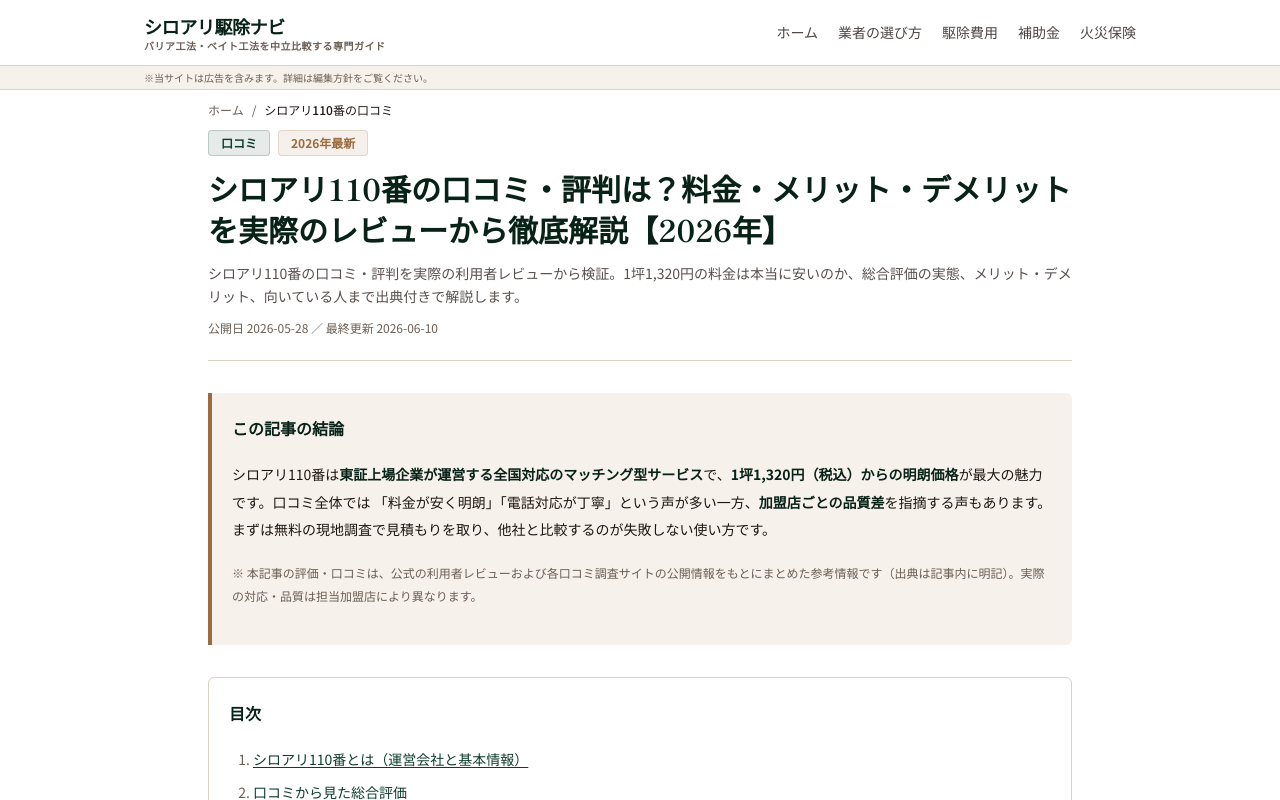
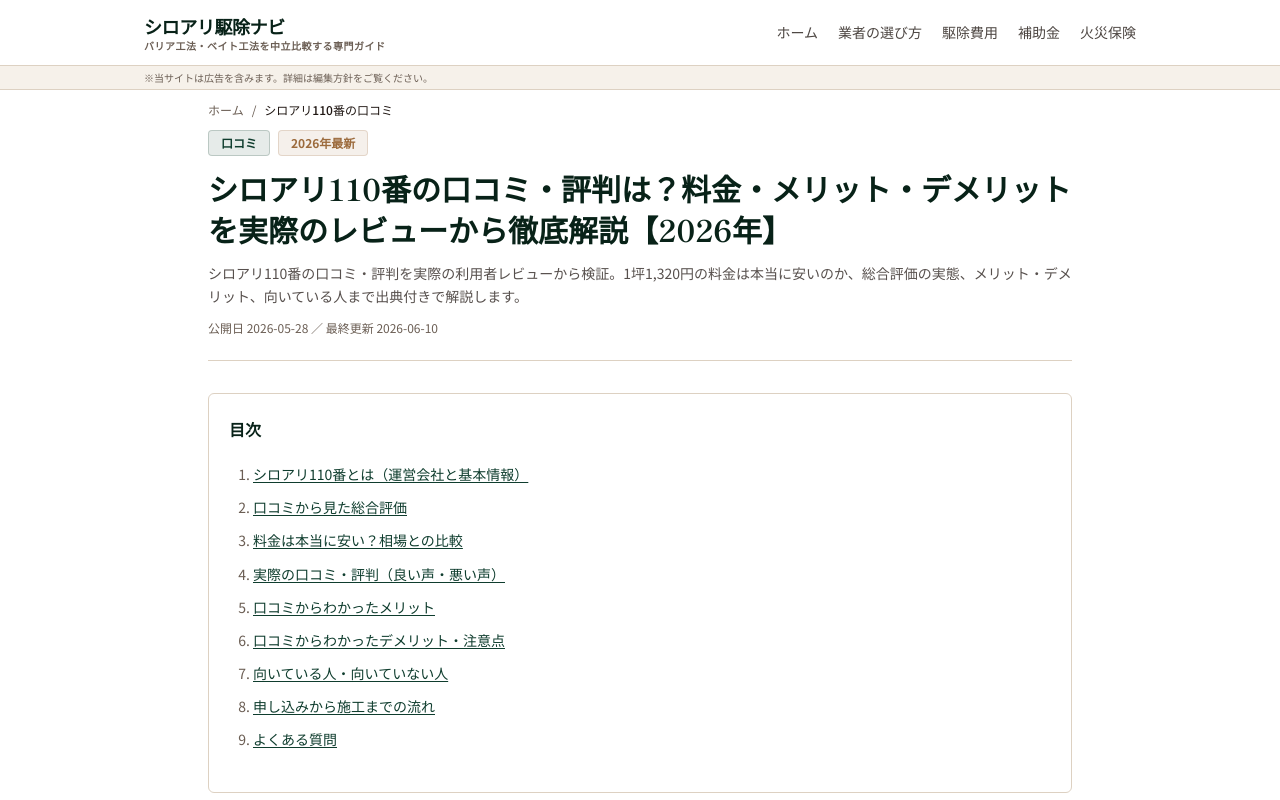
Before and after one commit to webmaster0818/shiroari-expert, a Next.js app: page /reviews/shiroari-110 in a window 1280 px wide. Shown: the top 800 px of the page. Built offline with nearby package versions, Linux system fonts and the light colour scheme.

Commit message:
Remove intro conclusion box from review page

```diff
--- a/app/reviews/shiroari-110/page.tsx
+++ b/app/reviews/shiroari-110/page.tsx
@@ -111,21 +111,6 @@
   return (
     <ArticleLayout meta={meta} basePath="reviews" updatedAt="2026-06-10">
       <FaqJsonLd items={faqs} />
-
-      {/* 結論ボックス */}
-      <div className="not-prose border-l-4 border-accent bg-muted-bg rounded-r-md p-5 mb-8">
-        <p className="font-bold text-primary-dark mb-2">この記事の結論</p>
-        <p className="text-sm leading-relaxed mb-3">
-          シロアリ110番は<strong>東証上場企業が運営する全国対応のマッチング型サービス</strong>で、
-          <strong>1坪1,320円（税込）からの明朗価格</strong>が最大の魅力です。口コミ全体では
-          「料金が安く明朗」「電話対応が丁寧」という声が多い一方、
-          <strong>加盟店ごとの品質差</strong>を指摘する声もあります。
-          まずは無料の現地調査で見積もりを取り、他社と比較するのが失敗しない使い方です。
-        </p>
-        <p className="text-xs text-muted mb-0">
-          ※ 本記事の評価・口コミは、公式の利用者レビューおよび各口コミ調査サイトの公開情報をもとにまとめた参考情報です（出典は記事内に明記）。実際の対応・品質は担当加盟店により異なります。
-        </p>
-      </div>
 
       {/* 目次 */}
       <nav className="not-prose border border-border rounded-md p-5 mb-10 bg-white" aria-label="目次">
```
